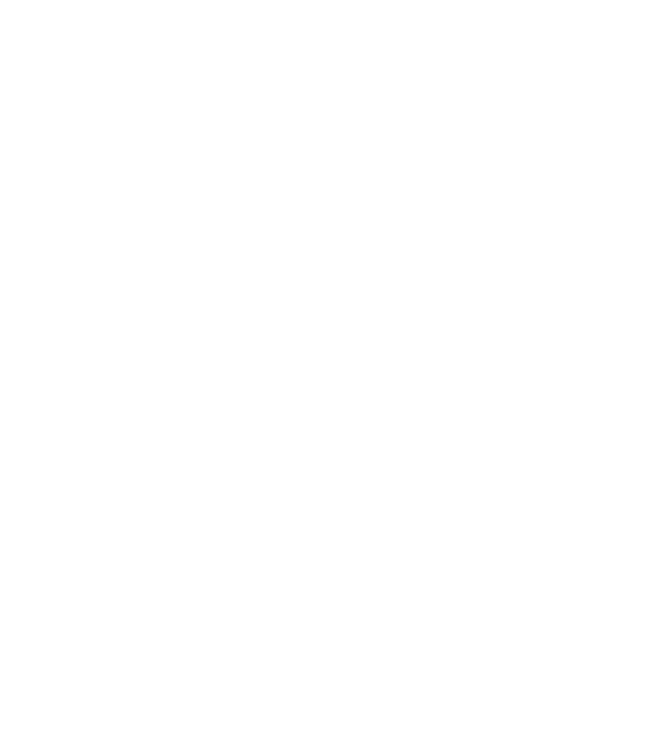
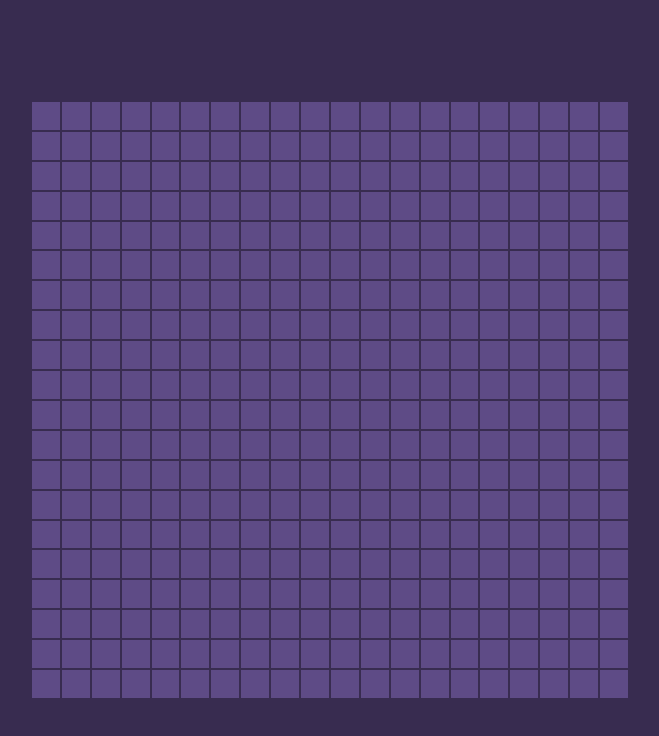
Before and after one commit to timurlog/hoverboard, a plain HTML site: page index.html in a window 1280 px wide. Shown: the whole page, without its empty margins (310-969 px from the left). Drawn offline with Linux system fonts and the light colour scheme.

Commit message:
f inished project

```diff
--- a/index.html
+++ b/index.html
@@ -3,7 +3,7 @@
 <head>
     <meta charset="UTF-8">
     <meta name="viewport" content="width=device-width, initial-scale=1.0">
-    <title>Document</title>
+    <title>Hoverboard</title>
 
     <!-- ########## LINKS ########### -->
     <link rel="shortcut icon" href="" type="image/x-icon">
@@ -13,9 +13,11 @@
 <body>
     <!-- ########### MAIN ########### -->
     <main>
-        <!-- ###  ### -->
-        <section class=''>
-
+        <!-- ### GRID ### -->
+        <section class='grid'>
+            <div class="grid-content">
+                <div id="container" class="grid-container"></div>
+            </div>
         </section>
     </main>
 
--- a/public/js/main.js
+++ b/public/js/main.js
@@ -0,0 +1,38 @@
+const container = document.getElementById("container");
+
+function random_rgba() {
+    let o = Math.round, r = Math.random, s = 255;
+    return 'rgb(' + o(r()*s) + ',' + o(r()*s) + ',' + o(r()*s) + ')';
+}
+
+function makeRows(rows, cols) {
+    while (container.firstChild) {
+        container.removeChild(container.firstChild);
+    }
+
+    container.style.setProperty('--grid-rows', rows);
+    container.style.setProperty('--grid-cols', cols);
+    for (let c = 0; c < (rows * cols); c++) {
+        let cell = document.createElement("div");
+        container.appendChild(cell).className = "grid-item";
+    }
+
+    let placeColor = document.querySelectorAll(".grid-item");
+    let actuColor;
+
+    placeColor.forEach(item => {
+        item.addEventListener("mouseover", () => {
+            actuColor = random_rgba();
+            item.style.transition = ''
+            item.style.backgroundColor = actuColor;
+            item.style.boxShadow = `0px 0px 22px ${actuColor}`;
+        });
+        item.addEventListener("mouseout", () => {
+            item.style.transition = 'all 0.5s ease'
+            item.style.backgroundColor = '#5E4B86';
+            item.style.boxShadow = '';
+        });
+    });
+}
+
+makeRows(20, 20);
--- a/src/sass/modules/_body.sass
+++ b/src/sass/modules/_body.sass
@@ -8,5 +8,5 @@
     min-width: 0
 
 body
-    background-color: #FFFFFF
+    background-color: #382C50
     font-family: Arial, Helvetica, sans-serif
--- a/src/sass/modules/_section-1.sass
+++ b/src/sass/modules/_section-1.sass
@@ -1,5 +1,27 @@
 /* ### SECTION 1 ### */
-
+.grid
+    width: 100%
+    height: 100vh
+    display: flex
+    justify-content: center
+    align-items: center
+    .grid-content
+        --grid-cols: 1
+        --grid-rows: 1
+        width: 600px
+        height: 600px
+        border: 1px solid #382C50
+        .grid-container
+            background-color: #FFFFFF
+            height: 100%
+            width: 100%
+            display: grid
+            grid-template-rows: repeat(var(--grid-rows), 1fr)
+            grid-template-columns: repeat(var(--grid-cols), 1fr)
+            .grid-item
+                border: 1px solid #382C50
+                text-align: center
+                background-color: #5E4B86
 
 /* ######### RESPONSIVE ######### */
 /* ### SMARTPHONE ### */
```
Also changed, not shown: public/style/app.css, 1 other file.
